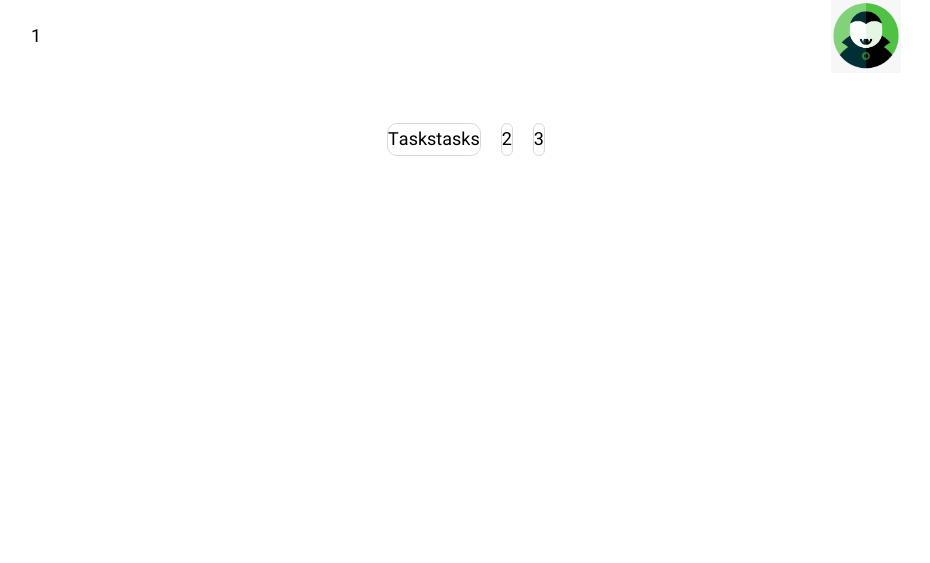
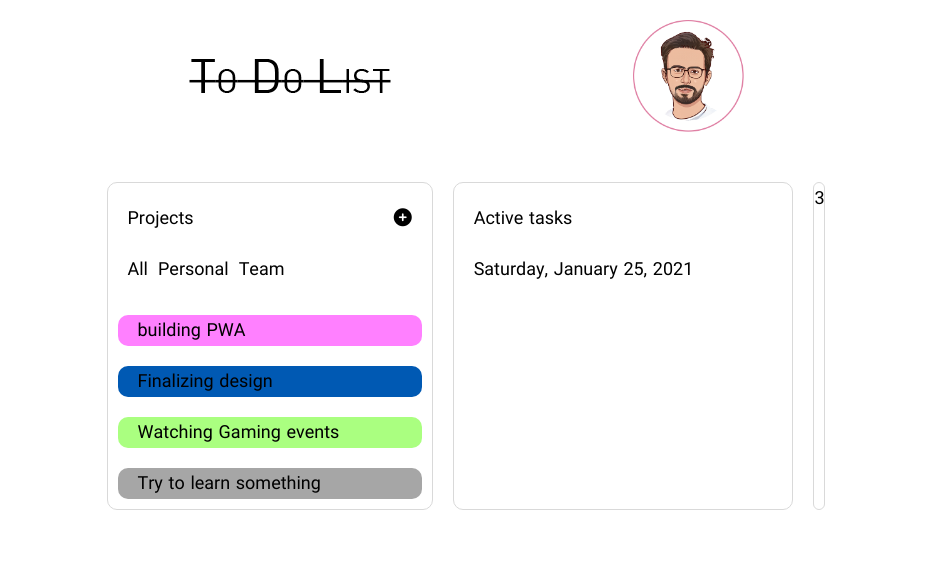
Before and after one commit to Numixious/To-Do-List, a plain HTML site: page index.html in a window 1280 px wide. Shown: the whole page, without its empty margins (174-1104 px from the left). Drawn offline with nearby package versions, Linux system fonts and the light colour scheme.

Commit message:
3:52 PM 26 Feb

```diff
--- a/assets/styles.css
+++ b/assets/styles.css
@@ -40,6 +40,7 @@
 html {
   font-size: 62.5%;
 }
+
 body {
   display: flex;
   justify-content: center;
@@ -50,9 +51,11 @@ body {
   display: flex;
   justify-content: space-between;
   align-items: center;
+  margin-top: 2rem;
 }
 .navAvatar {
-  width: 8%;
+  width: 20%;
+  cursor: pointer;
 }
 
 .hero__section {
@@ -76,4 +79,97 @@ body {
   display: flex;
   justify-content: space-between;
   align-items: flex-start;
+  padding: 2rem;
 }
+
+.border--titles .tagRight {
+  padding-left: 10rem;
+}
+.border--titles i {
+  padding-top: 0.5rem;
+  padding-left: 20rem;
+  cursor: pointer;
+  display: block;
+}
+.leftborder--titles {
+  display: flex;
+  justify-content: flex-start;
+  align-items: flex-start;
+  width: 100%;
+  padding-left: 1rem;
+  cursor: pointer;
+}
+.leftborder--titles--elem {
+  padding-left: 1rem;
+  display: inline;
+}
+.leftborder--titles--elem :hover {
+  text-decoration-line: var(--color-background2);
+}
+.category--boxes {
+  display: flex;
+  justify-content: flex-start;
+  align-items: flex-start;
+  flex-direction: column;
+  width: 100%;
+  padding-left: 2rem;
+  margin-top: 2rem;
+  margin-right: 2rem;
+  color: black;
+}
+.category--boxes--details {
+  background-color: var(--color-underscore);
+  /* border: 1px solid var(--color-background4); */
+  border-radius: 10px;
+  margin-top: 1rem;
+  margin-bottom: 1rem;
+  display: flex;
+  justify-content: space-between;
+  align-items: center;
+  width: 100%;
+  padding: 0 2rem;
+}
+.category--boxes--details1 {
+  background-color: var(--color-primary);
+  /* border: 1px solid var(--color-primary); */
+  border-radius: 10px;
+  margin-top: 1rem;
+  margin-bottom: 1rem;
+  display: flex;
+  justify-content: space-between;
+  align-items: center;
+  width: 100%;
+  padding: 0 2rem;
+}
+.category--boxes--details2 {
+  background-color: var(--color-background3);
+  /* border: 1px solid var(--color-background3); */
+  border-radius: 10px;
+  margin-top: 1rem;
+  margin-bottom: 1rem;
+  display: flex;
+  justify-content: space-between;
+  align-items: center;
+  width: 100%;
+  padding: 0 2rem;
+}
+.category--boxes--details3 {
+  background-color: var(--color-border);
+  /* border: 1px solid var(--color-background3); */
+  border-radius: 10px;
+  margin-top: 1rem;
+  margin-bottom: 1rem;
+  display: flex;
+  justify-content: space-between;
+  align-items: center;
+  width: 100%;
+  padding: 0 2rem;
+}
+.middle__date {
+  display: flex;
+  justify-content: flex-start;
+  align-items: flex-start;
+  width: 100%;
+  padding-left: 2rem;
+  cursor: pointer;
+}
--- a/index.html
+++ b/index.html
@@ -6,9 +6,8 @@
     <meta name="viewport" content="width=device-width, initial-scale=1.0" />
     <link rel="stylesheet" href="./assets/styles.css" />
     <link rel="stylesheet" href="./assets/fonts.css" />
-    <link rel="icon" href="./assets/img/titleIcon.svg" type="image/icon type" />
-
     <link href="https://unpkg.com/aos@2.3.1/dist/aos.css" rel="stylesheet" />
+    <link rel="shortcut icon" href="#" />
     <!-- <link
       rel="icon"
       class="iconTitle"
@@ -38,17 +37,48 @@
   </head>
   <body>
     <section class="nav">
-      <div>1</div>
-      <img src="./assets/img/navAvatar.png" alt="" class="navAvatar" />
+      <img src="./assets/img/title.png" alt="title-pic" />
+      <img
+        src="./assets/img/navAvatar1.png"
+        alt="profile-pic"
+        class="navAvatar"
+      />
     </section>
     <section class="hero__section">
       <div class="hero--border left__border">
-        <div class="border--titles">
-          <div>Tasks</div>
-          <div>tasks</div>
-        </div>
+        <section class="border--titles">
+          <p>Projects</p>
+          <i class="fa-solid fa-circle-plus"></i>
+        </section>
+        <section class="leftborder--titles">
+          <p class="leftborder--titles--elem">All</p>
+          <p class="leftborder--titles--elem">Personal</p>
+          <p class="leftborder--titles--elem">Team</p>
+        </section>
+        <section class="category--boxes">
+          <div class="category--boxes--details">
+            <div>building PWA</div>
+          </div>
+          <div class="category--boxes--details1">
+            <p>Finalizing design</p>
+          </div>
+          <div class="category--boxes--details2">
+            <p>Watching Gaming events</p>
+          </div>
+          <div class="category--boxes--details3">
+            <p>Try to learn something</p>
+          </div>
+        </section>
       </div>
-      <div class="hero--border middle_border">2</div>
+      <section class="hero--border middle_border">
+        <section class="border--titles">
+          <p>Active tasks</p>
+          <i class=""></i>
+        </section>
+        <section class="middle__date">
+          <p>Saturday, January 25, 2021</p>
+        </section>
+      </section>
       <div class="hero--border right__border">3</div>
     </section>
     <script src="./main.js"></script>
```
Also changed, not shown: assets/img/navAvatar1.png (added), assets/img/title.png (added).
